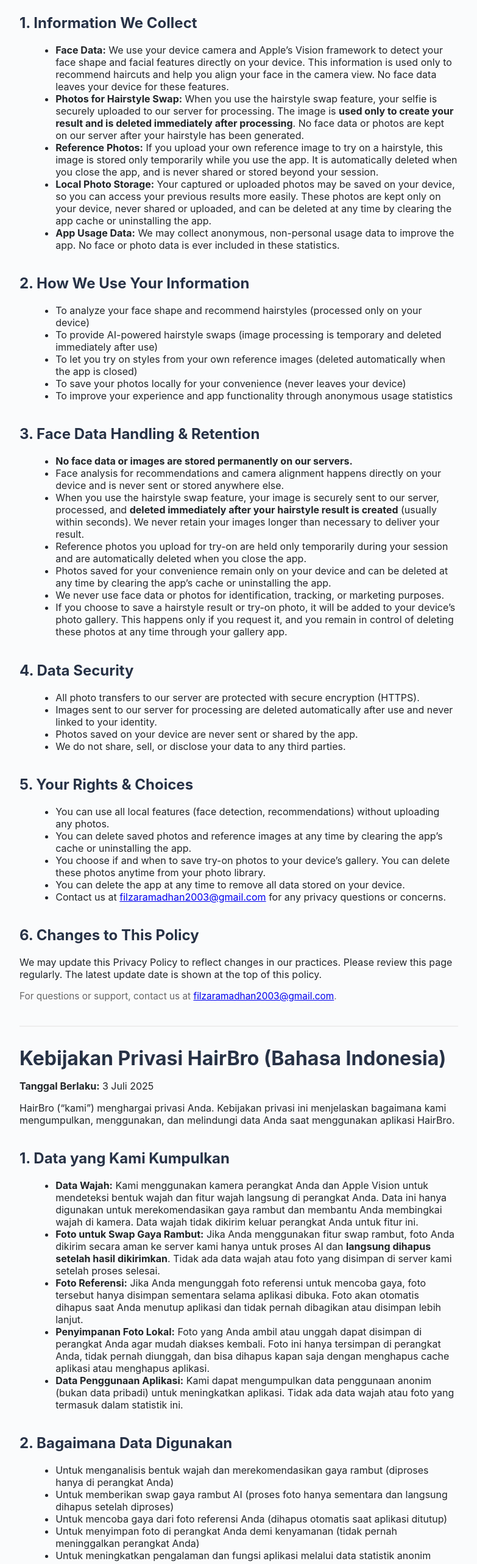
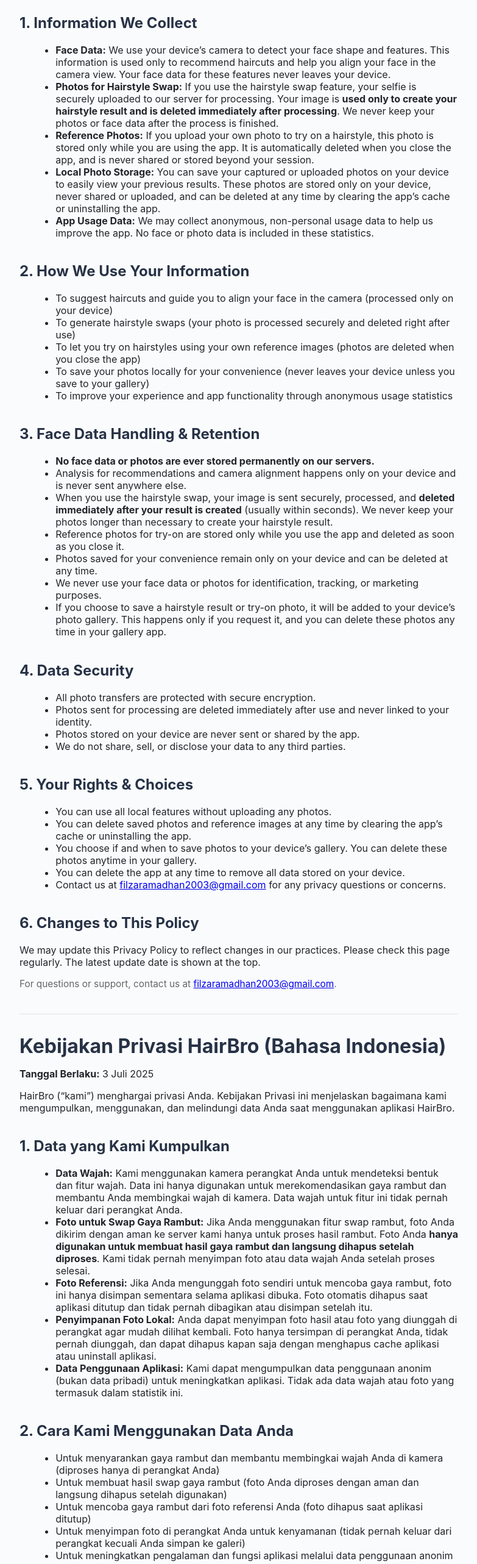
Before and after one commit to Hair-Cut-Before-Barber/hairbro-privacy-policy, a plain HTML site: page index.html in a window 1280 px wide. Shown: the part 200-2765 px from the top of the page at 61% size, without its empty margins (248-1031 px from the left). Drawn offline with Linux system fonts and the light colour scheme.

Commit message:
Update index.html

```diff
--- a/index.html
+++ b/index.html
@@ -23,53 +23,53 @@
 
   <h2>1. Information We Collect</h2>
   <ul>
-    <li><strong>Face Data:</strong> We use your device camera and Apple’s Vision framework to detect your face shape and facial features directly on your device. This information is used only to recommend haircuts and help you align your face in the camera view. No face data leaves your device for these features.</li>
-    <li><strong>Photos for Hairstyle Swap:</strong> When you use the hairstyle swap feature, your selfie is securely uploaded to our server for processing. The image is <strong>used only to create your result and is deleted immediately after processing</strong>. No face data or photos are kept on our server after your hairstyle has been generated.</li>
-    <li><strong>Reference Photos:</strong> If you upload your own reference image to try on a hairstyle, this image is stored only temporarily while you use the app. It is automatically deleted when you close the app, and is never shared or stored beyond your session.</li>
-    <li><strong>Local Photo Storage:</strong> Your captured or uploaded photos may be saved on your device, so you can access your previous results more easily. These photos are kept only on your device, never shared or uploaded, and can be deleted at any time by clearing the app cache or uninstalling the app.</li>
-    <li><strong>App Usage Data:</strong> We may collect anonymous, non-personal usage data to improve the app. No face or photo data is ever included in these statistics.</li>
+    <li><strong>Face Data:</strong> We use your device’s camera to detect your face shape and features. This information is used only to recommend haircuts and help you align your face in the camera view. Your face data for these features never leaves your device.</li>
+    <li><strong>Photos for Hairstyle Swap:</strong> If you use the hairstyle swap feature, your selfie is securely uploaded to our server for processing. Your image is <strong>used only to create your hairstyle result and is deleted immediately after processing</strong>. We never keep your photos or face data after the process is finished.</li>
+    <li><strong>Reference Photos:</strong> If you upload your own photo to try on a hairstyle, this photo is stored only while you are using the app. It is automatically deleted when you close the app, and is never shared or stored beyond your session.</li>
+    <li><strong>Local Photo Storage:</strong> You can save your captured or uploaded photos on your device to easily view your previous results. These photos are stored only on your device, never shared or uploaded, and can be deleted at any time by clearing the app’s cache or uninstalling the app.</li>
+    <li><strong>App Usage Data:</strong> We may collect anonymous, non-personal usage data to help us improve the app. No face or photo data is included in these statistics.</li>
   </ul>
 
   <h2>2. How We Use Your Information</h2>
   <ul>
-    <li>To analyze your face shape and recommend hairstyles (processed only on your device)</li>
-    <li>To provide AI-powered hairstyle swaps (image processing is temporary and deleted immediately after use)</li>
-    <li>To let you try on styles from your own reference images (deleted automatically when the app is closed)</li>
-    <li>To save your photos locally for your convenience (never leaves your device)</li>
+    <li>To suggest haircuts and guide you to align your face in the camera (processed only on your device)</li>
+    <li>To generate hairstyle swaps (your photo is processed securely and deleted right after use)</li>
+    <li>To let you try on hairstyles using your own reference images (photos are deleted when you close the app)</li>
+    <li>To save your photos locally for your convenience (never leaves your device unless you save to your gallery)</li>
     <li>To improve your experience and app functionality through anonymous usage statistics</li>
   </ul>
 
   <h2>3. Face Data Handling & Retention</h2>
   <ul>
-    <li><strong>No face data or images are stored permanently on our servers.</strong></li>
-    <li>Face analysis for recommendations and camera alignment happens directly on your device and is never sent or stored anywhere else.</li>
-    <li>When you use the hairstyle swap feature, your image is securely sent to our server, processed, and <strong>deleted immediately after your hairstyle result is created</strong> (usually within seconds). We never retain your images longer than necessary to deliver your result.</li>
-    <li>Reference photos you upload for try-on are held only temporarily during your session and are automatically deleted when you close the app.</li>
-    <li>Photos saved for your convenience remain only on your device and can be deleted at any time by clearing the app’s cache or uninstalling the app.</li>
-    <li>We never use face data or photos for identification, tracking, or marketing purposes.</li>
-    <li>If you choose to save a hairstyle result or try-on photo, it will be added to your device’s photo gallery. This happens only if you request it, and you remain in control of deleting these photos at any time through your gallery app.</li>
+    <li><strong>No face data or photos are ever stored permanently on our servers.</strong></li>
+    <li>Analysis for recommendations and camera alignment happens only on your device and is never sent anywhere else.</li>
+    <li>When you use the hairstyle swap, your image is sent securely, processed, and <strong>deleted immediately after your result is created</strong> (usually within seconds). We never keep your photos longer than necessary to create your hairstyle result.</li>
+    <li>Reference photos for try-on are stored only while you use the app and deleted as soon as you close it.</li>
+    <li>Photos saved for your convenience remain only on your device and can be deleted at any time.</li>
+    <li>We never use your face data or photos for identification, tracking, or marketing purposes.</li>
+    <li>If you choose to save a hairstyle result or try-on photo, it will be added to your device’s photo gallery. This happens only if you request it, and you can delete these photos any time in your gallery app.</li>
   </ul>
 
   <h2>4. Data Security</h2>
   <ul>
-    <li>All photo transfers to our server are protected with secure encryption (HTTPS).</li>
-    <li>Images sent to our server for processing are deleted automatically after use and never linked to your identity.</li>
-    <li>Photos saved on your device are never sent or shared by the app.</li>
+    <li>All photo transfers are protected with secure encryption.</li>
+    <li>Photos sent for processing are deleted immediately after use and never linked to your identity.</li>
+    <li>Photos stored on your device are never sent or shared by the app.</li>
     <li>We do not share, sell, or disclose your data to any third parties.</li>
   </ul>
 
   <h2>5. Your Rights & Choices</h2>
   <ul>
-    <li>You can use all local features (face detection, recommendations) without uploading any photos.</li>
+    <li>You can use all local features without uploading any photos.</li>
     <li>You can delete saved photos and reference images at any time by clearing the app’s cache or uninstalling the app.</li>
-    <li>You choose if and when to save try-on photos to your device’s gallery. You can delete these photos anytime from your photo library.</li>
+    <li>You choose if and when to save photos to your device’s gallery. You can delete these photos anytime in your gallery.</li>
     <li>You can delete the app at any time to remove all data stored on your device.</li>
     <li>Contact us at <a href="mailto:filzaramadhan2003@gmail.com">filzaramadhan2003@gmail.com</a> for any privacy questions or concerns.</li>
   </ul>
 
   <h2>6. Changes to This Policy</h2>
   <p>
-    We may update this Privacy Policy to reflect changes in our practices. Please review this page regularly. The latest update date is shown at the top of this policy.
+    We may update this Privacy Policy to reflect changes in our practices. Please check this page regularly. The latest update date is shown at the top.
   </p>
 
   <p class="note">
@@ -80,62 +80,62 @@
   <h1>Kebijakan Privasi HairBro (Bahasa Indonesia)</h1>
   <p><strong>Tanggal Berlaku:</strong> 3 Juli 2025</p>
   <p>
-    HairBro (“kami”) menghargai privasi Anda. Kebijakan privasi ini menjelaskan bagaimana kami mengumpulkan, menggunakan, dan melindungi data Anda saat menggunakan aplikasi HairBro.
+    HairBro (“kami”) menghargai privasi Anda. Kebijakan Privasi ini menjelaskan bagaimana kami mengumpulkan, menggunakan, dan melindungi data Anda saat menggunakan aplikasi HairBro.
   </p>
 
   <h2>1. Data yang Kami Kumpulkan</h2>
   <ul>
-    <li><strong>Data Wajah:</strong> Kami menggunakan kamera perangkat Anda dan Apple Vision untuk mendeteksi bentuk wajah dan fitur wajah langsung di perangkat Anda. Data ini hanya digunakan untuk merekomendasikan gaya rambut dan membantu Anda membingkai wajah di kamera. Data wajah tidak dikirim keluar perangkat Anda untuk fitur ini.</li>
-    <li><strong>Foto untuk Swap Gaya Rambut:</strong> Jika Anda menggunakan fitur swap rambut, foto Anda dikirim secara aman ke server kami hanya untuk proses AI dan <strong>langsung dihapus setelah hasil dikirimkan</strong>. Tidak ada data wajah atau foto yang disimpan di server kami setelah proses selesai.</li>
-    <li><strong>Foto Referensi:</strong> Jika Anda mengunggah foto referensi untuk mencoba gaya, foto tersebut hanya disimpan sementara selama aplikasi dibuka. Foto akan otomatis dihapus saat Anda menutup aplikasi dan tidak pernah dibagikan atau disimpan lebih lanjut.</li>
-    <li><strong>Penyimpanan Foto Lokal:</strong> Foto yang Anda ambil atau unggah dapat disimpan di perangkat Anda agar mudah diakses kembali. Foto ini hanya tersimpan di perangkat Anda, tidak pernah diunggah, dan bisa dihapus kapan saja dengan menghapus cache aplikasi atau menghapus aplikasi.</li>
+    <li><strong>Data Wajah:</strong> Kami menggunakan kamera perangkat Anda untuk mendeteksi bentuk dan fitur wajah. Data ini hanya digunakan untuk merekomendasikan gaya rambut dan membantu Anda membingkai wajah di kamera. Data wajah untuk fitur ini tidak pernah keluar dari perangkat Anda.</li>
+    <li><strong>Foto untuk Swap Gaya Rambut:</strong> Jika Anda menggunakan fitur swap rambut, foto Anda dikirim dengan aman ke server kami hanya untuk proses hasil rambut. Foto Anda <strong>hanya digunakan untuk membuat hasil gaya rambut dan langsung dihapus setelah diproses</strong>. Kami tidak pernah menyimpan foto atau data wajah Anda setelah proses selesai.</li>
+    <li><strong>Foto Referensi:</strong> Jika Anda mengunggah foto sendiri untuk mencoba gaya rambut, foto ini hanya disimpan sementara selama aplikasi dibuka. Foto otomatis dihapus saat aplikasi ditutup dan tidak pernah dibagikan atau disimpan setelah itu.</li>
+    <li><strong>Penyimpanan Foto Lokal:</strong> Anda dapat menyimpan foto hasil atau foto yang diunggah di perangkat agar mudah dilihat kembali. Foto hanya tersimpan di perangkat Anda, tidak pernah diunggah, dan dapat dihapus kapan saja dengan menghapus cache aplikasi atau uninstall aplikasi.</li>
     <li><strong>Data Penggunaan Aplikasi:</strong> Kami dapat mengumpulkan data penggunaan anonim (bukan data pribadi) untuk meningkatkan aplikasi. Tidak ada data wajah atau foto yang termasuk dalam statistik ini.</li>
   </ul>
 
-  <h2>2. Bagaimana Data Digunakan</h2>
+  <h2>2. Cara Kami Menggunakan Data Anda</h2>
   <ul>
-    <li>Untuk menganalisis bentuk wajah dan merekomendasikan gaya rambut (diproses hanya di perangkat Anda)</li>
-    <li>Untuk memberikan swap gaya rambut AI (proses foto hanya sementara dan langsung dihapus setelah diproses)</li>
-    <li>Untuk mencoba gaya dari foto referensi Anda (dihapus otomatis saat aplikasi ditutup)</li>
-    <li>Untuk menyimpan foto di perangkat Anda demi kenyamanan (tidak pernah meninggalkan perangkat Anda)</li>
-    <li>Untuk meningkatkan pengalaman dan fungsi aplikasi melalui data statistik anonim</li>
+    <li>Untuk menyarankan gaya rambut dan membantu membingkai wajah Anda di kamera (diproses hanya di perangkat Anda)</li>
+    <li>Untuk membuat hasil swap gaya rambut (foto Anda diproses dengan aman dan langsung dihapus setelah digunakan)</li>
+    <li>Untuk mencoba gaya rambut dari foto referensi Anda (foto dihapus saat aplikasi ditutup)</li>
+    <li>Untuk menyimpan foto di perangkat Anda untuk kenyamanan (tidak pernah keluar dari perangkat kecuali Anda simpan ke galeri)</li>
+    <li>Untuk meningkatkan pengalaman dan fungsi aplikasi melalui data penggunaan anonim</li>
   </ul>
 
   <h2>3. Penanganan & Penyimpanan Data Wajah</h2>
   <ul>
-    <li><strong>Tidak ada data wajah atau foto yang disimpan secara permanen di server kami.</strong></li>
-    <li>Analisis wajah untuk rekomendasi dan kamera dilakukan langsung di perangkat Anda, tidak dikirim atau disimpan di tempat lain.</li>
-    <li>Jika Anda menggunakan swap gaya rambut, foto Anda dikirim secara aman ke server kami, diproses, dan <strong>langsung dihapus setelah hasil swap diberikan</strong> (biasanya dalam hitungan detik). Kami tidak pernah menyimpan foto Anda lebih lama dari yang diperlukan.</li>
-    <li>Foto referensi yang diunggah untuk try-on hanya disimpan sementara selama aplikasi digunakan dan dihapus otomatis saat aplikasi ditutup.</li>
-    <li>Foto yang disimpan untuk kenyamanan Anda hanya ada di perangkat dan dapat dihapus kapan saja dengan menghapus cache aplikasi atau menghapus aplikasi.</li>
-    <li>Kami tidak pernah menggunakan data wajah atau foto untuk identifikasi, pelacakan, atau pemasaran.</li>
-    <li>Jika Anda memilih untuk menyimpan hasil swap atau foto try-on, foto akan disimpan ke galeri foto perangkat Anda. Hal ini hanya terjadi atas permintaan Anda dan Anda bebas menghapus foto tersebut kapan pun dari galeri perangkat Anda.</li>
+    <li><strong>Tidak ada data wajah atau foto yang disimpan permanen di server kami.</strong></li>
+    <li>Analisis untuk rekomendasi dan kamera dilakukan hanya di perangkat Anda dan tidak pernah dikirim ke tempat lain.</li>
+    <li>Jika Anda menggunakan fitur swap rambut, foto dikirim dengan aman, diproses, dan <strong>langsung dihapus setelah hasil rambut dibuat</strong> (biasanya dalam hitungan detik). Kami tidak pernah menyimpan foto Anda lebih lama dari yang diperlukan untuk menghasilkan hasil gaya rambut Anda.</li>
+    <li>Foto referensi untuk try-on hanya disimpan selama aplikasi digunakan dan dihapus segera saat aplikasi ditutup.</li>
+    <li>Foto yang disimpan untuk kenyamanan Anda hanya ada di perangkat dan bisa dihapus kapan saja.</li>
+    <li>Kami tidak pernah menggunakan data wajah atau foto Anda untuk identifikasi, pelacakan, atau pemasaran.</li>
+    <li>Jika Anda memilih untuk menyimpan hasil gaya rambut atau foto try-on, foto akan disimpan ke galeri perangkat Anda. Hal ini hanya terjadi jika Anda meminta, dan Anda dapat menghapus foto kapan saja di galeri Anda.</li>
   </ul>
 
   <h2>4. Keamanan Data</h2>
   <ul>
-    <li>Semua transfer foto ke server kami dienkripsi secara aman (HTTPS).</li>
-    <li>Foto yang dikirim ke server untuk pemrosesan langsung dihapus setelah digunakan dan tidak pernah dikaitkan dengan identitas Anda.</li>
+    <li>Semua transfer foto dilindungi dengan enkripsi yang aman.</li>
+    <li>Foto yang dikirim untuk diproses akan dihapus segera setelah digunakan dan tidak pernah dikaitkan dengan identitas Anda.</li>
     <li>Foto yang disimpan di perangkat tidak pernah dikirim atau dibagikan oleh aplikasi.</li>
     <li>Kami tidak pernah membagikan, menjual, atau memperlihatkan data Anda ke pihak ketiga.</li>
   </ul>
 
   <h2>5. Hak & Pilihan Anda</h2>
   <ul>
-    <li>Anda dapat menggunakan fitur lokal (deteksi wajah, rekomendasi) tanpa pernah mengunggah foto.</li>
-    <li>Anda dapat menghapus foto yang disimpan dan foto referensi kapan saja dengan membersihkan cache aplikasi atau menghapus aplikasi.</li>
-    <li>Anda memilih sendiri apakah ingin menyimpan foto try-on ke galeri perangkat Anda. Foto dapat dihapus kapan saja dari galeri Anda.</li>
+    <li>Anda dapat menggunakan seluruh fitur lokal tanpa mengunggah foto apa pun.</li>
+    <li>Anda dapat menghapus foto yang disimpan dan foto referensi kapan saja dengan menghapus cache aplikasi atau uninstall aplikasi.</li>
+    <li>Anda memilih sendiri kapan ingin menyimpan foto ke galeri perangkat. Foto dapat dihapus kapan saja melalui galeri Anda.</li>
     <li>Anda dapat menghapus aplikasi kapan saja untuk menghilangkan seluruh data yang tersimpan di perangkat Anda.</li>
     <li>Hubungi kami di <a href="mailto:filzaramadhan2003@gmail.com">filzaramadhan2003@gmail.com</a> untuk pertanyaan atau masalah privasi.</li>
   </ul>
 
   <h2>6. Perubahan Kebijakan Ini</h2>
   <p>
-    Kami dapat memperbarui kebijakan privasi ini sesuai praktik terbaru. Silakan cek halaman ini secara berkala. Tanggal update terbaru ditampilkan di bagian atas dokumen ini.
+    Kami dapat memperbarui Kebijakan Privasi ini sesuai perubahan praktik terbaru. Silakan cek halaman ini secara berkala. Tanggal update terbaru ditampilkan di atas.
   </p>
 
   <p class="note">
-    Untuk pertanyaan atau bantuan, hubungi kami di <a href="mailto:filzaramadhan2003@gmail.com">filzaramadhan2003@gmail.com</a>.
+    Untuk pertanyaan atau bantuan, hubungi <a href="mailto:filzaramadhan2003@gmail.com">filzaramadhan2003@gmail.com</a>.
   </p>
 
 </body>
```
